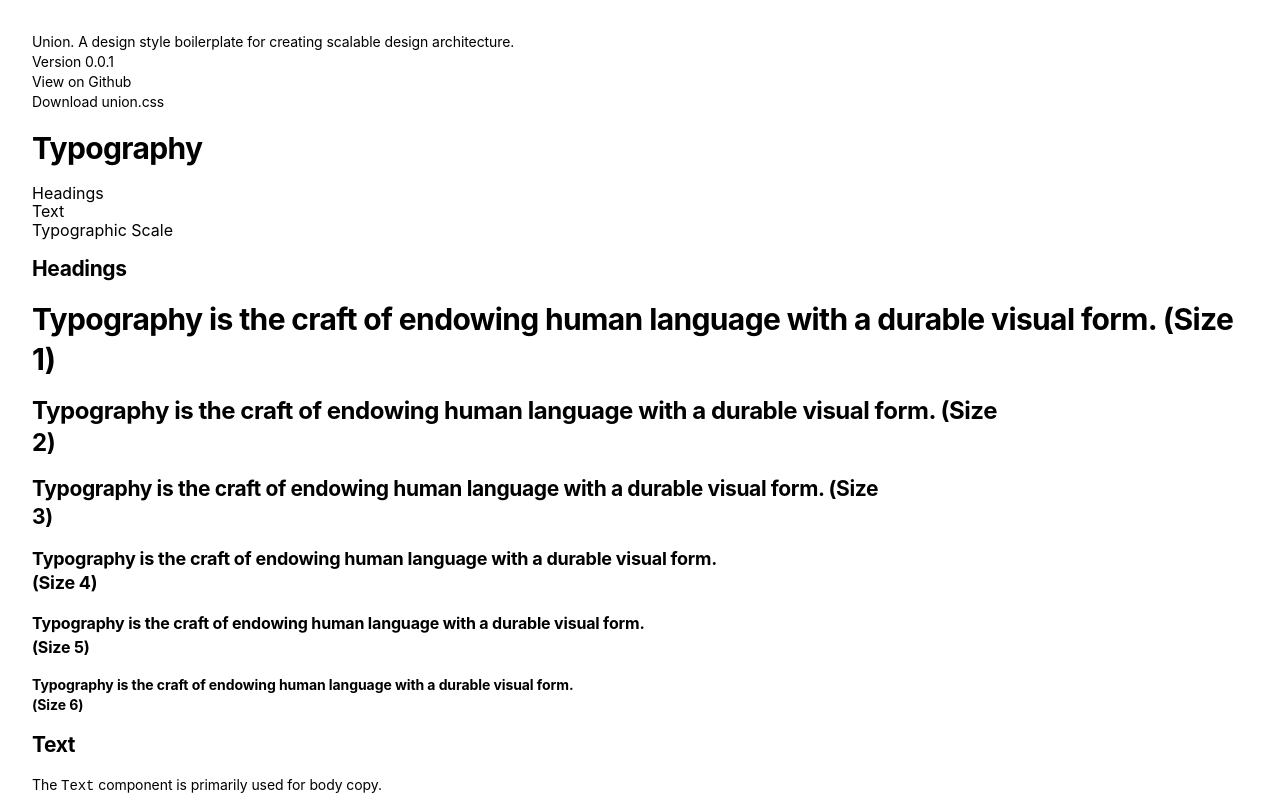
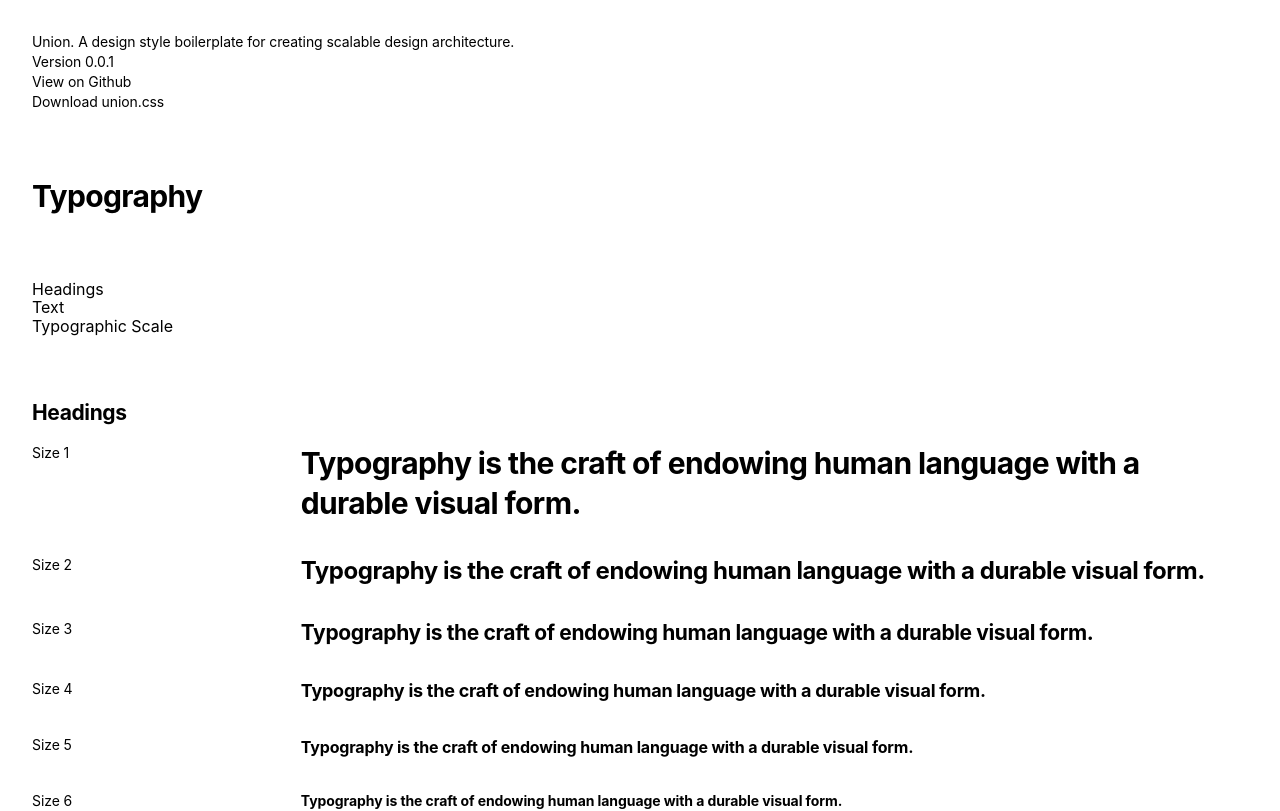
Before and after one commit to jamespatrickgibson/union, a Svelte app: page / in a window 1280 px wide. Shown: the top 811 px of the page. Built offline with nearby package versions, Linux system fonts and the light colour scheme; a web font is replaced by a local one.

Commit message:
feat: Updated stacks to use all spacing tokens

```diff
--- a/src/App.svelte
+++ b/src/App.svelte
@@ -15,9 +15,8 @@
 </style>
 
 <main>
-  <Stack>
+  <Stack space="xl">
     <DocsHeader />
-
     <Typography />
     <Zen />
   </Stack>
--- a/src/components/Stack/Stack.svelte
+++ b/src/components/Stack/Stack.svelte
@@ -1,15 +1,59 @@
+<script>
+  export let space = "m";
+</script>
+
 <style lang="scss">
   @use "./src/scss/utils/all" as *;
 
   .un-stack {
     display: block;
 
-    :global(> * + *) {
-      margin-top: $space-m;
+    &.is-space-xxs {
+      :global(> * + *) {
+        margin-top: $space-xxs;
+      }
+    }
+    &.is-space-xs {
+      :global(> * + *) {
+        margin-top: $space-xs;
+      }
+    }
+    &.is-space-s {
+      :global(> * + *) {
+        margin-top: $space-s;
+      }
+    }
+    &.is-space-m {
+      :global(> * + *) {
+        margin-top: $space-m;
+      }
+    }
+    &.is-space-l {
+      :global(> * + *) {
+        margin-top: $space-l;
+      }
+    }
+    &.is-space-xl {
+      :global(> * + *) {
+        margin-top: $space-xl;
+      }
+    }
+    &.is-space-xxl {
+      :global(> * + *) {
+        margin-top: $space-xxl;
+      }
     }
   }
 </style>
 
-<div class="un-stack">
+<div
+  class="un-stack"
+  class:is-space-xxs={space === 'xxs'}
+  class:is-space-xs={space === 'xs'}
+  class:is-space-s={space === 's'}
+  class:is-space-m={space === 'm'}
+  class:is-space-l={space === 'l'}
+  class:is-space-xl={space === 'xl'}
+  class:is-space-xxl={space === 'xxl'}>
   <slot />
 </div>
--- a/src/docs/views/Typography.svelte
+++ b/src/docs/views/Typography.svelte
@@ -62,8 +62,9 @@
 </style>
 
 <div class="page-typography">
-  <Stack>
+  <Stack space="xl">
     <Heading size="1">Typography</Heading>
+
     <nav>
       <ul>
         <li>
@@ -77,33 +78,42 @@
         </li>
       </ul>
     </nav>
+
     <article id="headings">
       <Stack>
         <Heading>Headings</Heading>
+        <div class="type-examples">
+          <Text>Size 1</Text>
           <Heading size="1">
             Typography is the craft of endowing human language with a durable
-          visual form. (Size 1)
+            visual form.
           </Heading>
+          <Text>Size 2</Text>
           <Heading size="2">
             Typography is the craft of endowing human language with a durable
-          visual form. (Size 2)
+            visual form.
           </Heading>
+          <Text>Size 3</Text>
           <Heading size="3">
             Typography is the craft of endowing human language with a durable
-          visual form. (Size 3)
+            visual form.
           </Heading>
+          <Text>Size 4</Text>
           <Heading size="4">
             Typography is the craft of endowing human language with a durable
-          visual form. (Size 4)
+            visual form.
           </Heading>
+          <Text>Size 5</Text>
           <Heading size="5">
             Typography is the craft of endowing human language with a durable
-          visual form. (Size 5)
+            visual form.
           </Heading>
+          <Text>Size 6</Text>
           <Heading size="6">
             Typography is the craft of endowing human language with a durable
-          visual form. (Size 6)
+            visual form.
           </Heading>
+        </div>
       </Stack>
     </article>
 
```
Also changed, not shown: src/scss/docs.scss (deleted, +0 -95 lines). Lines whose indentation alone changed are shown as unchanged.
